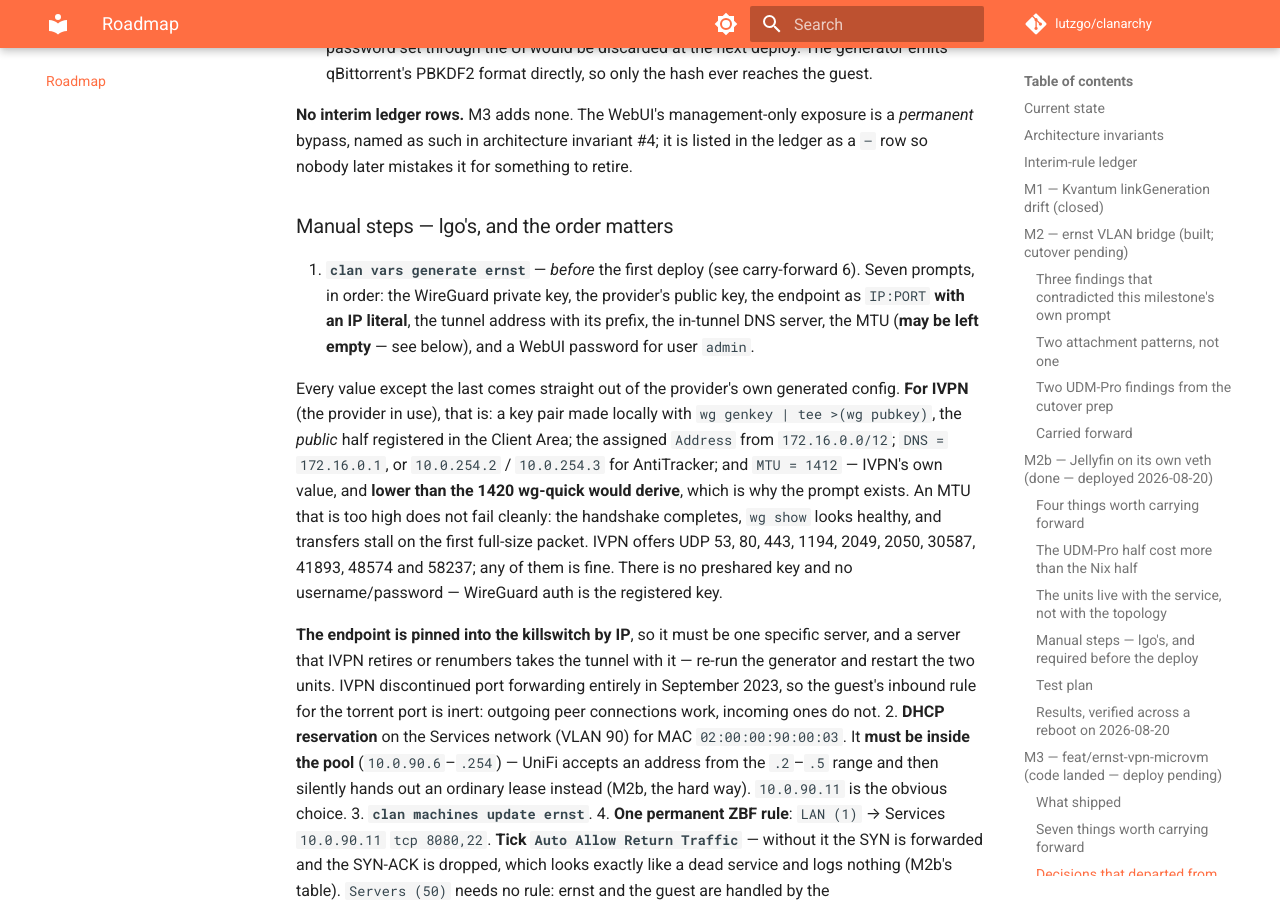
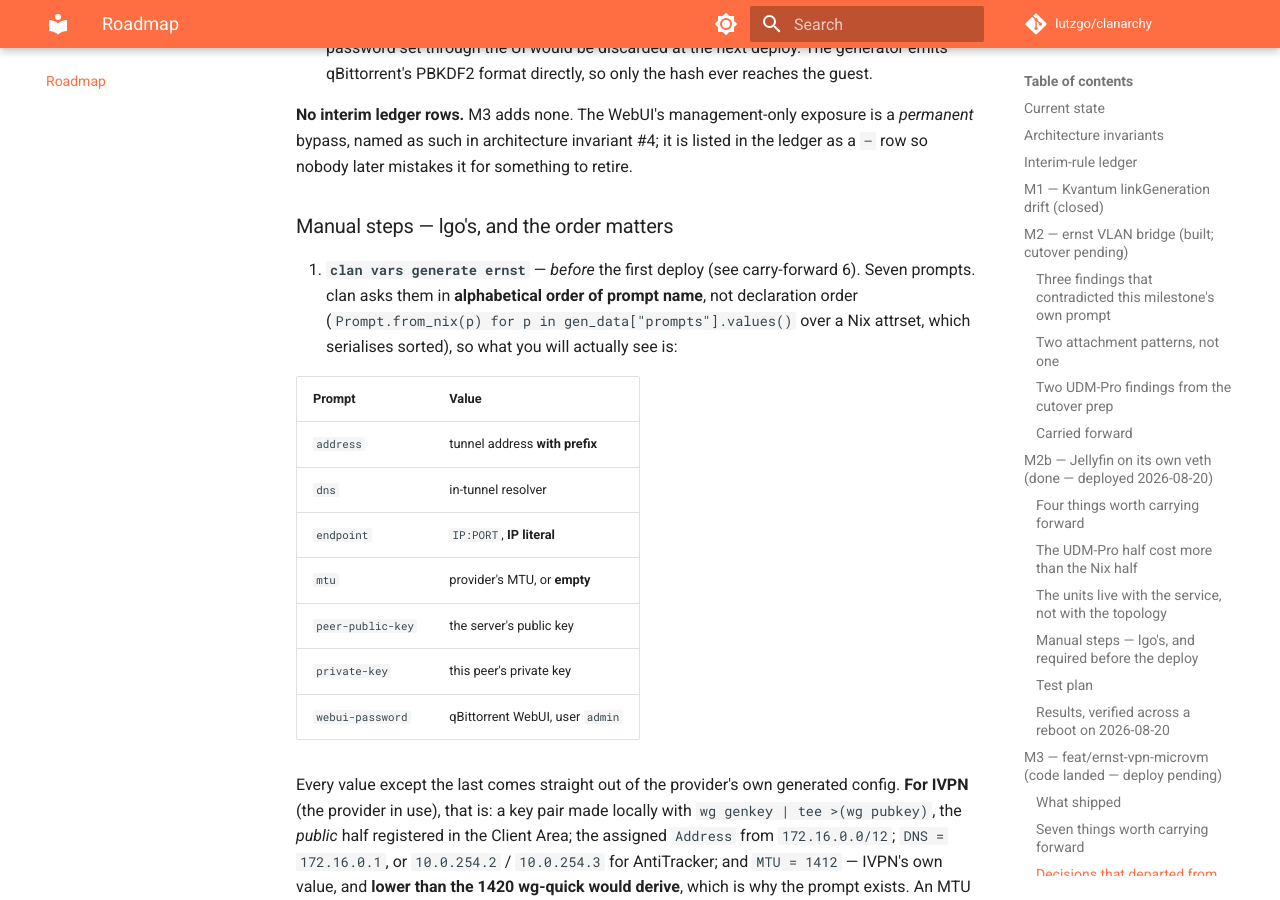
Before and after one commit to lutzgo/clanarchy, an MkDocs documentation site: the page built from docs/roadmap.md, in a window 1280 px wide and 900 px high, scrolled down 22432 px. Built offline with MkDocs 1.6.1 and Material for MkDocs 9.7.7, drawn with Linux system fonts in a browser that asks for light colours; comment, search, counter and statistics services are not loaded.

Commit message:
Correct M3's prompt order: clan asks alphabetically, not as declared
Co-Authored-By: Claude Opus 5 <noreply@anthropic.com>

```diff
--- a/docs/roadmap.md
+++ b/docs/roadmap.md
@@ -758,10 +758,19 @@ retire.
 ### Manual steps — lgo's, and the order matters
 
 1. **`clan vars generate ernst`** — *before* the first deploy (see carry-forward
-   6). Seven prompts, in order: the WireGuard private key, the provider's public
-   key, the endpoint as `IP:PORT` **with an IP literal**, the tunnel address with
-   its prefix, the in-tunnel DNS server, the MTU (**may be left empty** — see
-   below), and a WebUI password for user `admin`.
+   6). Seven prompts. clan asks them in **alphabetical order of prompt name**,
+   not declaration order (`Prompt.from_nix(p) for p in gen_data["prompts"].values()`
+   over a Nix attrset, which serialises sorted), so what you will actually see is:
+
+   | Prompt | Value |
+   |---|---|
+   | `address` | tunnel address **with prefix** |
+   | `dns` | in-tunnel resolver |
+   | `endpoint` | `IP:PORT`, **IP literal** |
+   | `mtu` | provider's MTU, or **empty** |
+   | `peer-public-key` | the server's public key |
+   | `private-key` | this peer's private key |
+   | `webui-password` | qBittorrent WebUI, user `admin` |
 
    Every value except the last comes straight out of the provider's own
    generated config. **For IVPN** (the provider in use), that is: a key pair
```
